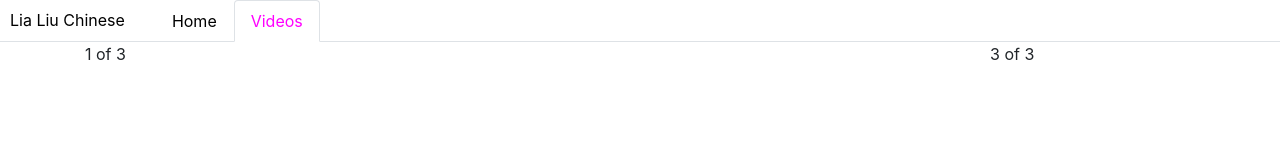
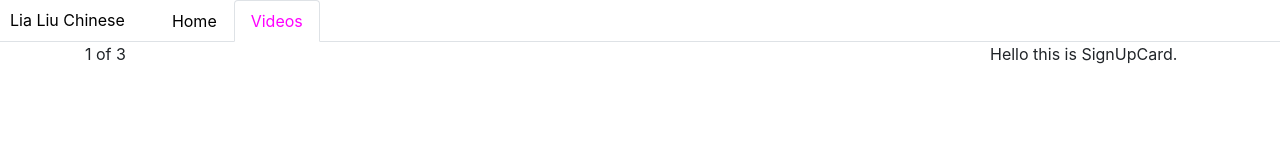
Before and after one commit to Clatrobe00/liachinese, a React (Create React App) app: page /videos in a window 1280 px wide. Shown: the top 160 px of the page. Built offline with nearby package versions, Linux system fonts and the light colour scheme.

Commit message:
add signupcard component

```diff
--- a/src/App.js
+++ b/src/App.js
@@ -5,6 +5,7 @@ import { BrowserRouter as Router, Route } from "react-router-dom";
 import NavBar from './components/navbar';
 import Home from './components/Home';
 import Videos from './components/Videos';
+import SignUpCard from './components/SignUpCard'
 
 function App() {
   return (
@@ -23,7 +24,9 @@ function App() {
               <Route exact path='/videos' component={Videos}/>
             </div>
           </Col>
-          <Col>3 of 3</Col>
+          <Col>
+            <SignUpCard />
+          </Col>
         </Row>
       </Container>
 
--- /dev/null
+++ b/src/components/SignUpCard.js
@@ -0,0 +1,10 @@
+import 'bootstrap/dist/css/bootstrap.min.css';
+import React from 'react';
+
+function SignUpCard () {
+    return (
+        <div>Hello this is SignUpCard.</div>
+    )
+}
+
+export default SignUpCard;
```
